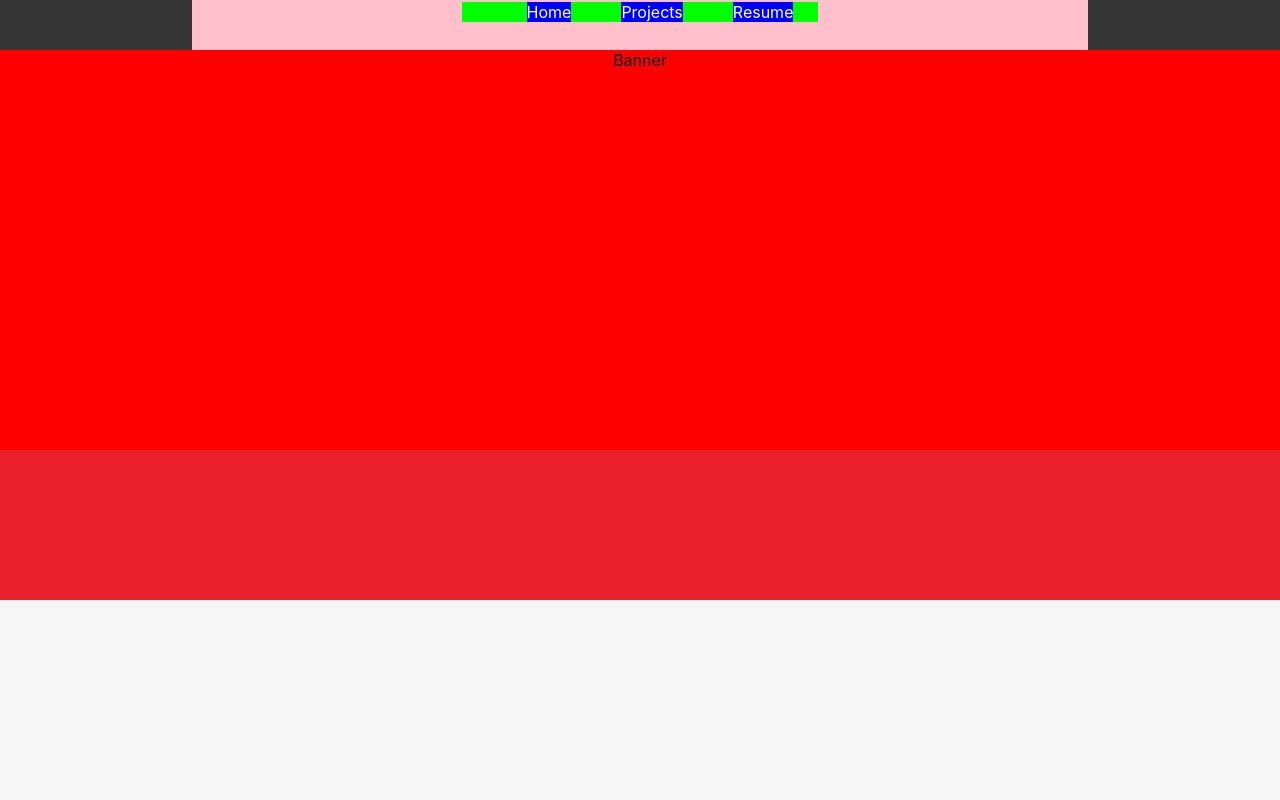
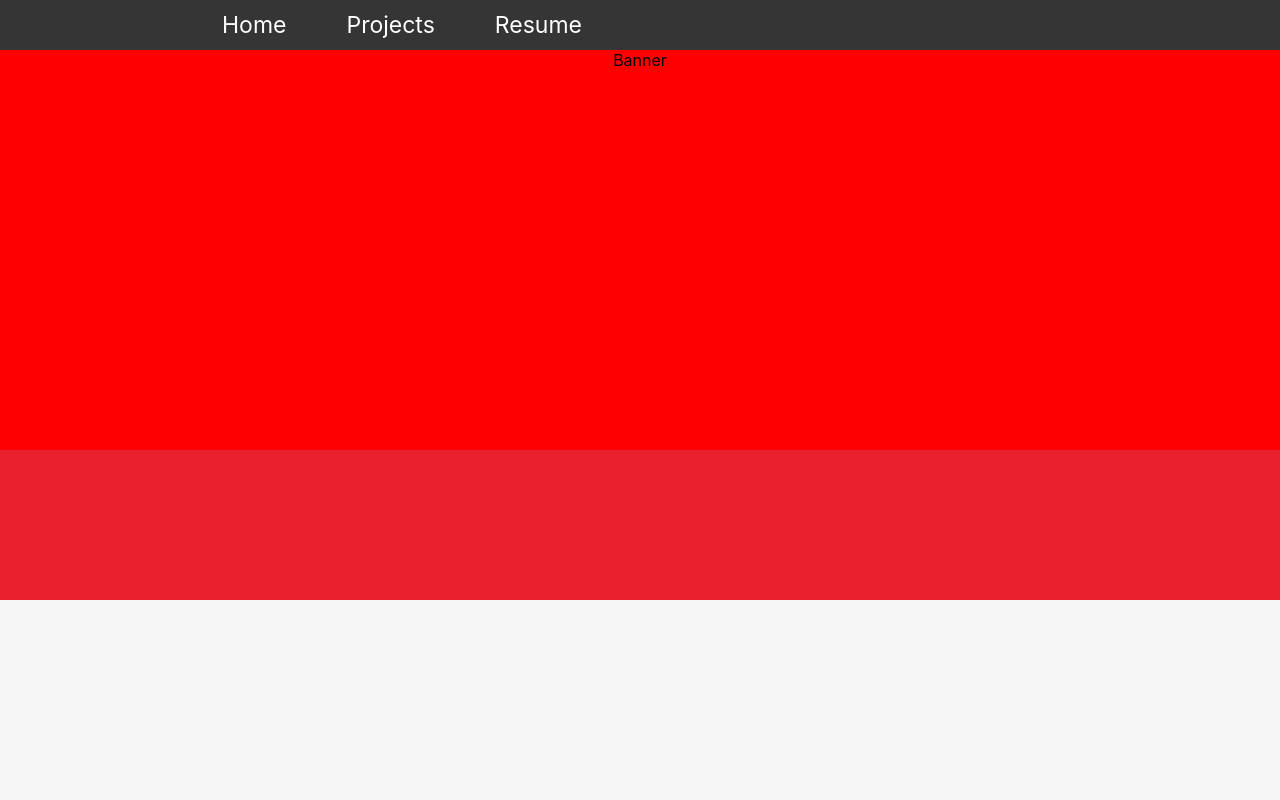
Before and after one commit to shulme33/PersonalWebsite, a React (Create React App) app: page / in a window 1280 px wide. Shown: the top 800 px of the page. Built offline with nearby package versions, Linux system fonts and the light colour scheme.

Commit message:
First part of navbar done

```diff
--- a/src/css/navbar.css
+++ b/src/css/navbar.css
@@ -7,22 +7,33 @@
 }
 
 .navbar-area {
-  height: 100vh;
+  height: 100%;
   width: 70vw;
-  margin: 0 auto;
-  background-color: pink;
+  margin: 0 auto; /* Horizontally center work area */
+  display: inline-block;
 }
 
 .navbar-list {
-  background-color: #0f0;
-  display: inline;
+  display: inline-flex;
+  float: left; /* Move ul to left side */
   margin: 0px;
-  vertical-align: middle;
+  padding: 0;
+  height: 100%;
 }
 
 .navbar-list-item {
-  display: inline-block;
-  background-color: blue;
-  margin: 0px 25px 0px 25px;
+  display: inline-flex;
+  padding: 0px 30px 0px 30px;
   color: #fff;
+  font-size: 23px;
+  align-items: center; /* Vertically align */
 }
+
+.navbar-list-item:hover {
+  background-color: #d41e29;
+  cursor: pointer;
+}
+
+.navbar-list-item:active {
+  background-color: #ea212d;
+}
```
